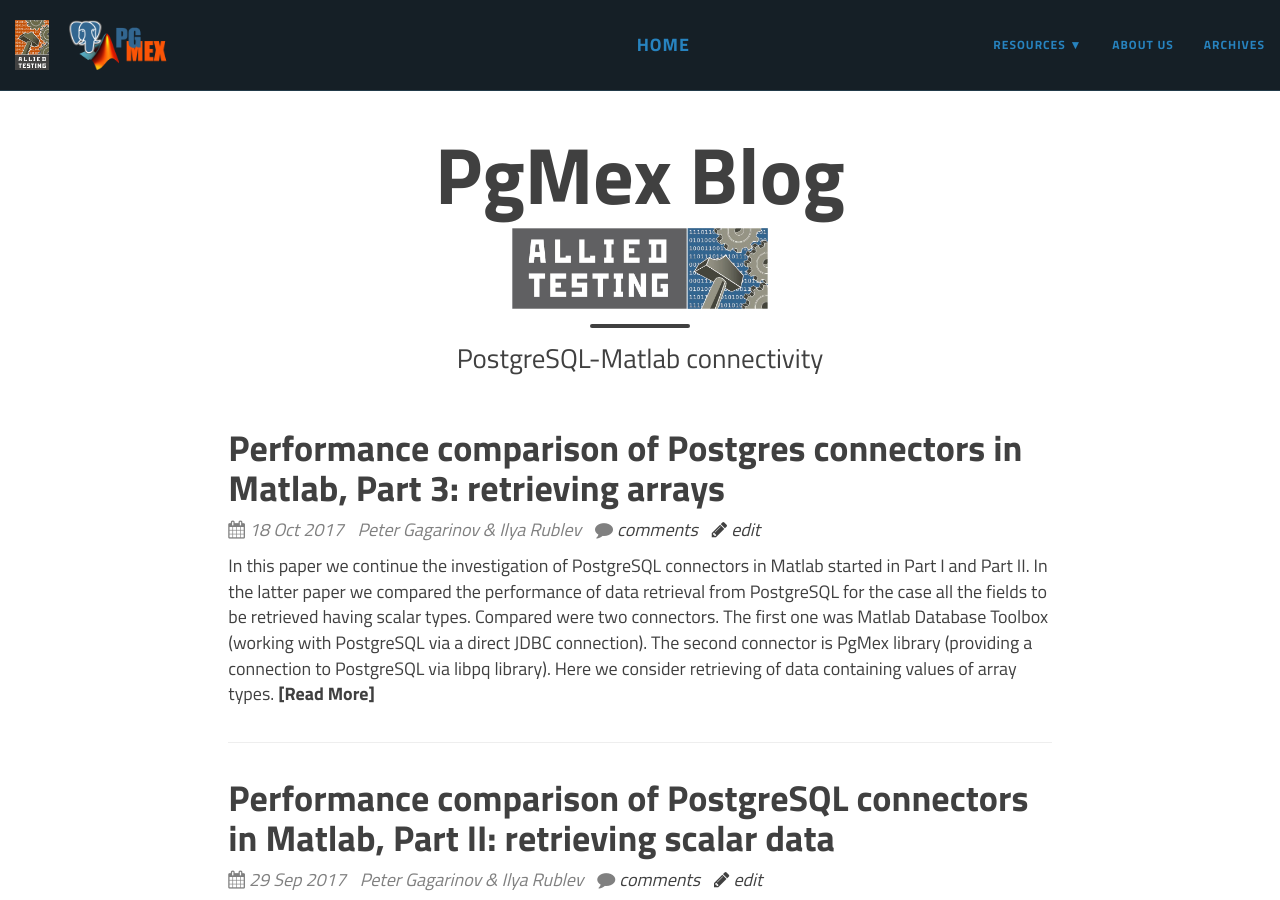
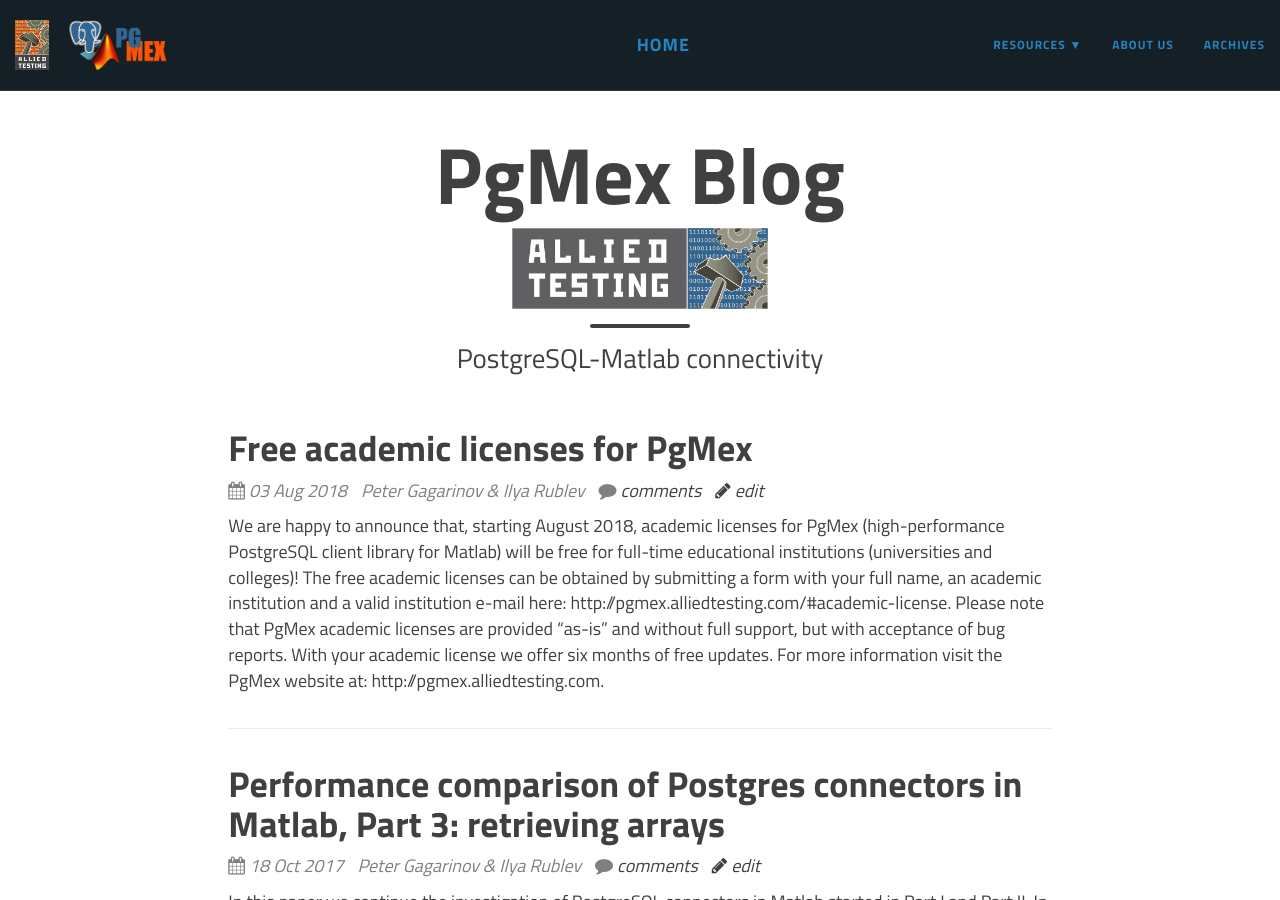
Before and after one commit to AlliedTesting/pgmex-blog, a Jekyll site: the page built from index.html, in a window 1280 px wide and 900 px high. Built offline with Jekyll 4.4.1, drawn with Linux system fonts in a browser that asks for light colours; nearby versions of some CDN libraries; the list of posts is cut into pages by our own code; comment, search, counter and statistics services are not loaded; some of the changed text lies outside the part shown.

Commit message:
Small improvements, added post with announcement on academic licenses

```diff
--- a/_config.yml
+++ b/_config.yml
@@ -32,7 +32,7 @@
 github:
   repo: https://github.com/AlliedTesting/pgmex-blog
 
-gems:
+plugins:
   - jekyll-feed
   - jekyll-mentions
   - jekyll-sitemap
--- a/_includes/footer.html
+++ b/_includes/footer.html
@@ -1,3 +1,4 @@
+{% capture this_year %}{{ site.time | date: "%Y" }}{% endcapture %}
 <footer>
   <div class="container">
     <div class="row">
@@ -85,7 +86,7 @@
       <p class="copyright text-muted">
         <a href="{{ site.author.url }}">{{ site.author.name }}</a>
         &nbsp;&bull;&nbsp;
-        {% if site.time|date('%Y') == '2017' %}
+        {% if this_year == '2017' %}
         Copyright 2017
         {% else %}
         Copyright 2017 - {{ site.time | date: '%Y' }}
--- /dev/null
+++ b/_posts/2018/2018-08-03-free-academic-licenses-for-pgmex.md
@@ -0,0 +1,18 @@
+---
+layout: post
+title:  "Free academic licenses for PgMex"
+date:   2018-08-03 01:20:31 +0300
+authors: Peter Gagarinov & Ilya Rublev
+---
+
+We are happy to announce that, starting August 2018, academic licenses for [**PgMex**](http://pgmex.alliedtesting.com)
+(high-performance PostgreSQL client library for Matlab) will be free for full-time educational institutions (universities
+and colleges)!
+
+The free academic licenses can be obtained by submitting a form with your full name, an academic institution and a valid
+institution e-mail here: [http://pgmex.alliedtesting.com/#academic-license](http://pgmex.alliedtesting.com/#academic-license).
+
+Please note that [**PgMex**](http://pgmex.alliedtesting.com) academic licenses are provided "as-is" and without full
+support, but with acceptance of bug reports. With your academic license we offer six months of free updates.
+
+For more information visit the **PgMex** website at: [http://pgmex.alliedtesting.com](http://pgmex.alliedtesting.com).
```
